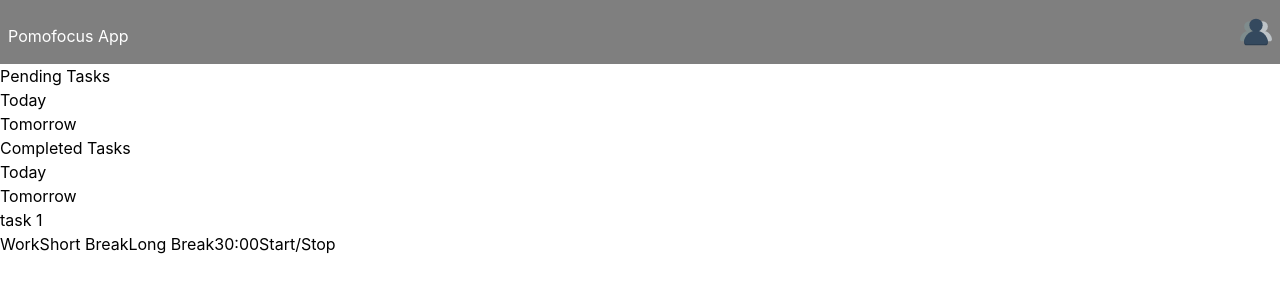
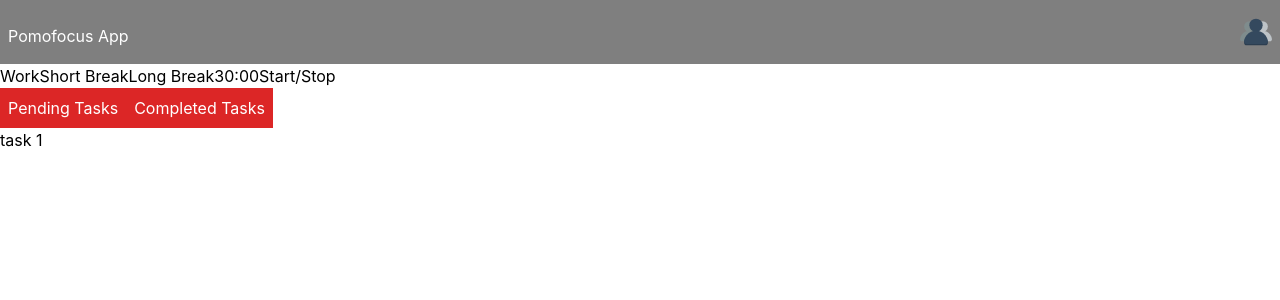
Before and after one commit to Andresser17/pomodoro-app-frontend, a React (Create React App) app: page / in a window 1280 px wide. Shown: the top 300 px of the page. Built offline with nearby package versions, Linux system fonts and the light colour scheme.

Commit message:
Renamed Tasks.js to Timer.js, and Timer.js to Tasks.js.

```diff
--- a/src/sections/Tasks.js
+++ b/src/sections/Tasks.js
@@ -1,11 +1,91 @@
-function Tasks(props) {
+import { useState, useEffect } from "react";
+
+function SubTabs(props) {
+  // Default styles for subTab
+  let subTabStyles = "flex w-full bg-green-600 even:bg-yellow-600";
+  const [show, setShow] = useState("hidden");
+
+  const toggle = () => {
+    if (props.id === props.selected) {
+      setShow("");
+    } else setShow("hidden");
+  };
+
+  useEffect(() => {
+    toggle();
+  }, [props]);
+
+  return (
+    <div id={props.id} className={`${subTabStyles} ${show}`}>
+      {props.items.map((item, i) => (
+        <li key={i} className="mx-2">
+          <span className="underline cursor-pointer">{item}</span>
+        </li>
+      ))}
+    </div>
+  );
+}
+
+function Tabs(props) {
+  // States
+  const [selected, setSelected] = useState("pendingTasks");
+  let subTabs = [];
+
+  const tabs = props.tabs.map((item, i) => {
+    const tab = (
+      <span className="block p-2 text-white bg-red-600 cursor-pointer">
+        {item.tab}
+      </span>
+    );
+
+    // Save SubTabs
+    subTabs.push(
+      <SubTabs id={item.id} selected={selected} items={item.subTabs} />
+    );
+
+    return (
+      <li key={item.tab} onClick={() => setSelected(item.id)}>
+        {tab}
+      </li>
+    );
+  });
+
+  return (
+    <div className="">
+      <ul className="flex">{tabs}</ul>
+      {/* Tab content */}
+      {subTabs}
+    </div>
+  );
+}
+
+function List() {
+
+}
+
+function Tasks() {
+  const tabs = [
+    {
+      id: "pending-tasks",
+      tab: "Pending Tasks",
+      subTabs: ["Today", "Tomorrow"],
+    },
+    {
+      id: "completed-tasks",
+      tab: "Completed Tasks",
+      subTabs: ["Today", "Tomorrow"],
+    },
+  ];
   return (
     <div>
-      <button>Work</button>
-      <button>Short Break</button>
-      <button>Long Break</button>
-      <span>30:00</span>
-      <button>Start/Stop</button>
+      <Tabs tabs={tabs} />
+      {/* <SubMenu items={["Today", "Tomorrow"]} /> */}
+      {/* List of tasks */}
+      <div>
+        <ul>
+          <li>task 1</li>
+        </ul>
+      </div>
     </div>
   );
 }
--- a/src/sections/Timer.js
+++ b/src/sections/Timer.js
@@ -1,35 +1,11 @@
-function TimerMenu(props) {
-  const menu = props.items.map((item) => {
-    const key = Object.keys(item)[0];
-    const firstLevel = <span>{key}</span>;
-    const secondLevel = item[key].map((second) => <li>{second}</li>);
-
-    return (
-      <li className="">
-        {firstLevel}
-        <ul>{secondLevel}</ul>
-      </li>
-    );
-  });
-
-  return <ul>{menu}</ul>;
-}
-
-function Timer() {
-  const menuItems = [
-    { "Pending Tasks": ["Today", "Tomorrow"] },
-    { "Completed Tasks": ["Today", "Tomorrow"] },
-  ];
+function Timer(props) {
   return (
     <div>
-      <TimerMenu items={menuItems} />
-      {/* <SubMenu items={["Today", "Tomorrow"]} /> */}
-      {/* List of tasks */}
-      <div>
-        <ul>
-          <li>task 1</li>
-        </ul>
-      </div>
+      <button>Work</button>
+      <button>Short Break</button>
+      <button>Long Break</button>
+      <span>30:00</span>
+      <button>Start/Stop</button>
     </div>
   );
 }
```
